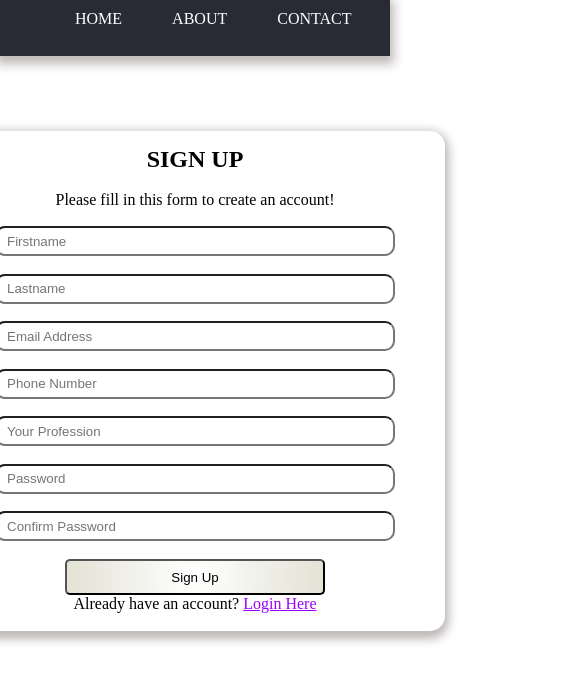
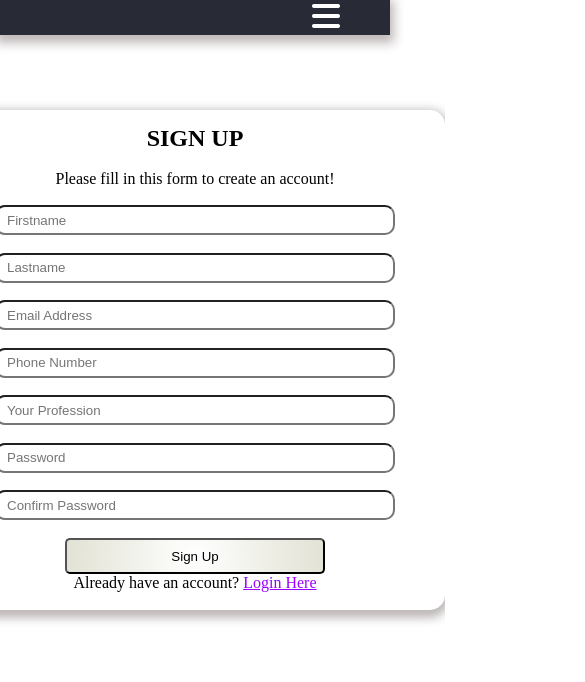
Before and after one commit to Kuldeeppanwar007/my-app, a React (Create React App) app: page /my-app/signUp in a window 390 px wide. Shown: the top 682 px of the page, 585 px wide, since content can reach past the window. Built offline with nearby package versions, Linux system fonts and the light colour scheme.

Commit message:
responsive

```diff
--- a/public/index.html
+++ b/public/index.html
@@ -9,6 +9,7 @@
       name="description"
       content="Web site created using create-react-app"
     />
+    <script src="https://kit.fontawesome.com/f1b33bfa08.js" crossorigin="anonymous"></script>
     <link rel="apple-touch-icon" href="%PUBLIC_URL%/logo192.png" />
     <!--
       manifest.json provides metadata used when your web app is installed on a
--- a/src/App.css
+++ b/src/App.css
@@ -1,20 +1,20 @@
-*{
+* {
   margin: 0;
   padding: 0;
   box-sizing: border-box;
 }
-body{
+
+body {
   background-color: #ffffff;
-
 }
 
-#navbar-div{
-
+#navbar-div {
+  transition: 0.5s;
   background-color: #282A35;
   box-shadow: 0 4px 10px 4px rgba(41, 20, 20, 0.3);
+}
 
-}
-.navbar-nav{
+.navbar-nav,.activetoggle {
   list-style: none;
   display: flex;
   padding-top: 0px;
@@ -22,49 +22,104 @@ background-color: #ffffff;
   margin-left: 50px;
 }
 
-.nav-item{
-
+.nav-item {
   padding: 10px;
   margin-left: 15px;
   margin-right: 15px;
 }
-.nav-item a{
+
+.nav-item a {
   text-decoration: none;
   text-transform: uppercase;
   color: white;
+}
 
-}
-.nav-item:hover{
-
+.nav-item:hover {
   /* background-color: #243dca; */
   background-color: rgba(0, 0, 0, 0.548);
 }
 
-.grate{
+#toggle-menu {
+  display:none;
+
+}
+
+
+@media (max-width: 1070px) {
+  .navbar-nav {
+    list-style: none;
+    display: flex;
+    padding-top: 0px;
+    padding-bottom: 0px;
+    margin-left: 10px;
+    transition: 0.5s;
+  }
+  .nav-item {
+    padding: 10px;
+    margin-left: 5px;
+    margin-right: 5px;
+  }
+}
+
+@media (max-width: 850px) {
+
+  .navbar-nav {
+    padding-bottom: 20px;
+
+    transition: 0.5s;
+  }
+  #navbar-div{
+    padding-bottom: 15px;
+  }
+
+  .nav-item{
+    display: none;
+
+  }
+
+  #toggle-menu {
+    /* color: white; */
+    display:inline;
+    /* visibility: hidden; */
+    color: white;
+    position: absolute;
+    right: 50px;
+    top: -1px;
+    font-size: xx-large;
+  }
+  #toggle-menu:hover{
+  cursor: pointer;
+  }
+
+  .activetoggle li {
+    display: flex;
+    transition: 0.5;
+    /* flex-direction: column; */
+  }
+  .activetoggle {
+    transition: 0.5;
+    /* display: flex; */
+    flex-direction: column;
+  }
+}
+
+.grate {
   text-align: center;
   margin: 20%;
   /* margin-top: auto; */
 }
 
+/* signup form css */
 
-
-
-/* signup form css */
-.form-div{
+.form-div {
   display: grid;
   justify-content: center;
   align-content: center;
   height: 650px;
 }
 
-
-
-
-
-
-.form{
+.form {
   display: grid;
-
   text-align: center;
   width: 500px;
   height: 500px;
@@ -73,39 +128,36 @@ background-color: #ffffff;
   border-radius: 15px;
 }
 
-  .form h2{
-    text-transform:uppercase;
+.form h2 {
+  text-transform: uppercase;
   padding-top: 15px;
 }
 
-
-  .form-control{
-    background-color:rgba(255, 255, 255, 0.377);
+.form-control {
+  background-color: rgba(255, 255, 255, 0.377);
   width: 400px;
   height: 30px;
   border-radius: 10px;
   padding-left: 10px;
+}
 
-  }
-  .form-control:hover{
-    background-color:rgba(255, 255, 255, 0.377);
+.form-control:hover {
+  background-color: rgba(255, 255, 255, 0.377);
   width: 400px;
   height: 30px;
   border-radius: 10px;
   padding-left: 15px;
-
 }
 
-
-
-  .form button{
+.form button {
   margin-left: 120px;
   margin-right: 120px;
   border-radius: 5px;
   background-image: radial-gradient(circle, rgb(255, 255, 255), rgb(226, 226, 213));
   /* z-index: 1; */
 }
-  .form button:hover{
+
+.form button:hover {
   margin-left: 120px;
   margin-right: 120px;
   border-radius: 5px;
@@ -115,9 +167,8 @@ background-color: #ffffff;
   cursor: pointer;
   /* z-index: 2; */
 }
-.active{
 
-  text-transform:capitalize;
-
+.active {
+  text-transform: capitalize;
   color: rgb(153, 0, 255);
 }
--- a/src/components/Navbar.js
+++ b/src/components/Navbar.js
@@ -1,18 +1,34 @@
-import React from 'react'
+import React, { useState } from 'react'
 // import {Route} from 'react-router-dom'
+import { NavLink } from 'react-router-dom'
 import Clock from "./Clock";
 
-import { NavLink } from 'react-router-dom'
+// function toggle(){
+//   console.log("ok");
+//   const togglec = document.getElementsByClassName("toggle-menu");
+//   toggle.classli
+// }
+
 function Navbar() {
+  const[isActive, setActive] = useState(false);
+  const[k, setK] = useState(false);
+
+
+  // let k = "x";
+  const toggleClass = () => {
+      //  k="y";
+    setK(!k)
+    setActive(!isActive);
+    return(k)
+  };
   return (
     <>
       <nav className="navbar navbar-expand-lg navbar-light bg-light">
 
 
-
         <div className="collapse navbar-collapse" id="navbar-div">
-          <ul className="navbar-nav" >
-            <li className="nav-item active">
+          <ul  className={isActive ? 'activetoggle' : "navbar-nav"} >
+            <li className="nav-item active" >
               <NavLink className="nav-link" to="/my-app">Home</NavLink>
             </li>
             <li className="nav-item">
@@ -36,10 +52,12 @@ function Navbar() {
             <li className="nav-item">
               <NavLink className="nav-link" to="/my-app/Clock">Clock</NavLink>
             </li>
-            <li className="nav-item"> <Clock/></li>
+            <li className="nav-item"> <Clock /></li>
             {/* <li className="nav-item"> </li> */}
 
           </ul>
+          <div id="toggle-menu" className={isActive ? 'activetoggle' : ""}
+            onClick={toggleClass}>{k? <i class="fas fa-times"></i> :<i class="fas fa-bars"></i>}</div>
 
         </div>
       </nav>
```
Lines whose indentation alone changed are shown as unchanged.
